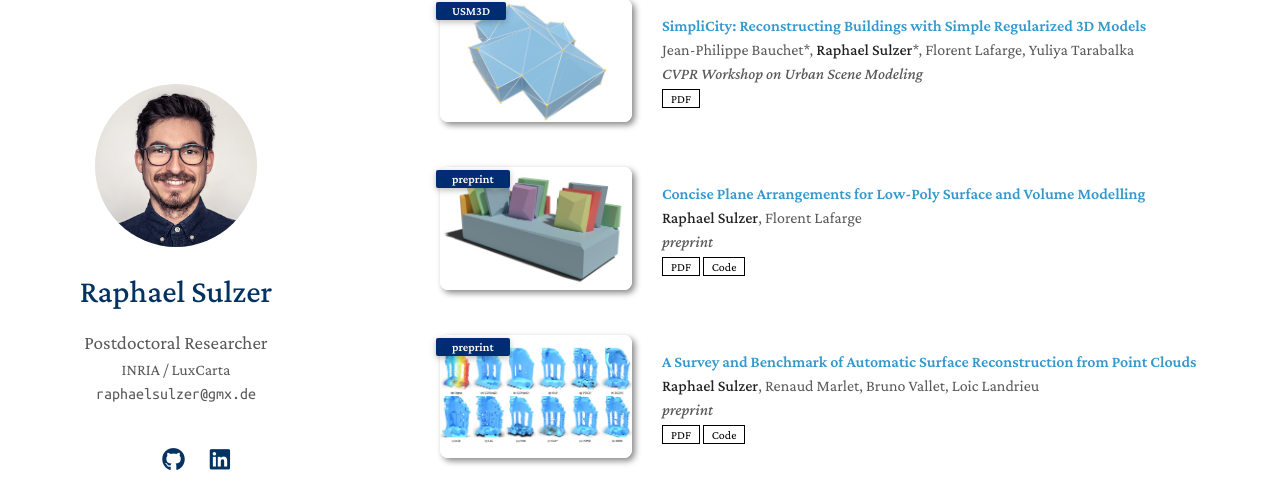
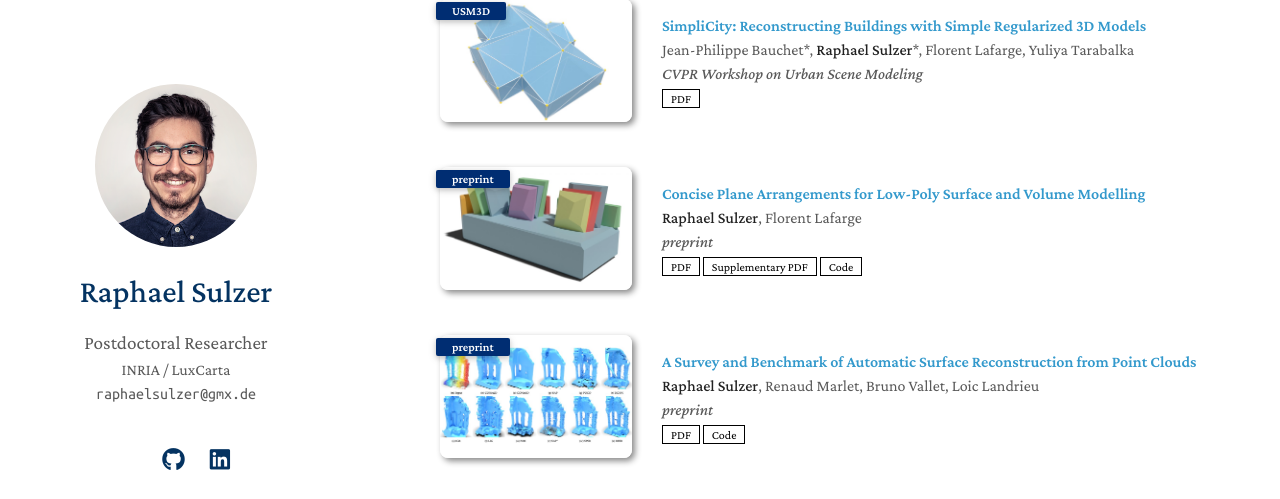
Before and after one commit to raphaelsulzer/raphaelsulzer.github.io, a Jekyll site: the page built from index.md, in a window 1280 px wide and 900 px high, scrolled down 632 px, cut to the strip 0-499 px from the top of the window. Built offline with Jekyll 4.4.1, drawn with Linux system fonts in a browser that asks for light colours; nearby versions of some CDN libraries; a style sheet for code colours, icons or effects is not loaded; our own code applies the rules of GitHub Pages for plain Markdown files.

Commit message:
add compod suppmat

```diff
--- a/Gemfile
+++ b/Gemfile
@@ -16,4 +16,5 @@ gem "minima", "~> 2.0"
 # If you want to use GitHub Pages, remove the "gem "jekyll"" above and
 # uncomment the line below. To upgrade, run `bundle update github-pages`.
 gem "github-pages", group: :jekyll_plugins
+
 gem "webrick", "~> 1.8"
--- a/_data/publications.yml
+++ b/_data/publications.yml
@@ -5,14 +5,15 @@ main:
     conference_short: USM3D
     conference: CVPR Workshop on Urban Scene Modeling
     image: ./assets/img/publications/clipped/19634_opticity.jpg
-    pdf: ./assets/files/publications/Kinetic_Building_Reconstruction_CVPR.pdf
+    pdf: ./assets/files/publications/simplicity.pdf
 
   - title: "Concise Plane Arrangements for Low-Poly Surface and Volume Modelling"
     authors: <strong>Raphael Sulzer</strong>, Florent Lafarge
     conference_short: preprint
     conference: preprint
     image: ./assets/img/publications/clipped/compod.jpg
-    pdf: https://arxiv.org/pdf/2404.06154.pdf
+    pdf: ./assets/files/publications/COMPOD_main.pdf
+    suppmat: ./assets/files/publications/COMPOD_supp.pdf
     code: https://github.com/raphaelsulzer/compod
 
   - title: "A Survey and Benchmark of Automatic Surface Reconstruction from Point Clouds"
--- a/_includes/publications.md
+++ b/_includes/publications.md
@@ -24,6 +24,9 @@
     <div class="links">
       {% if link.pdf %}
       <a href="{{ link.pdf }}" class="btn btn-sm z-depth-0" role="button" target="_blank" style="font-size:12px;">PDF</a>
+      {% endif %}
+      {% if link.suppmat %}
+      <a href="{{ link.suppmat }}" class="btn btn-sm z-depth-0" role="button" target="_blank" style="font-size:12px;">Supplementary PDF</a>
       {% endif %}
       {% if link.code %}
       <a href="{{ link.code }}" class="btn btn-sm z-depth-0" role="button" target="_blank" style="font-size:12px;">Code</a>
```
Also changed, not shown: Gemfile.lock, 12 other files.
